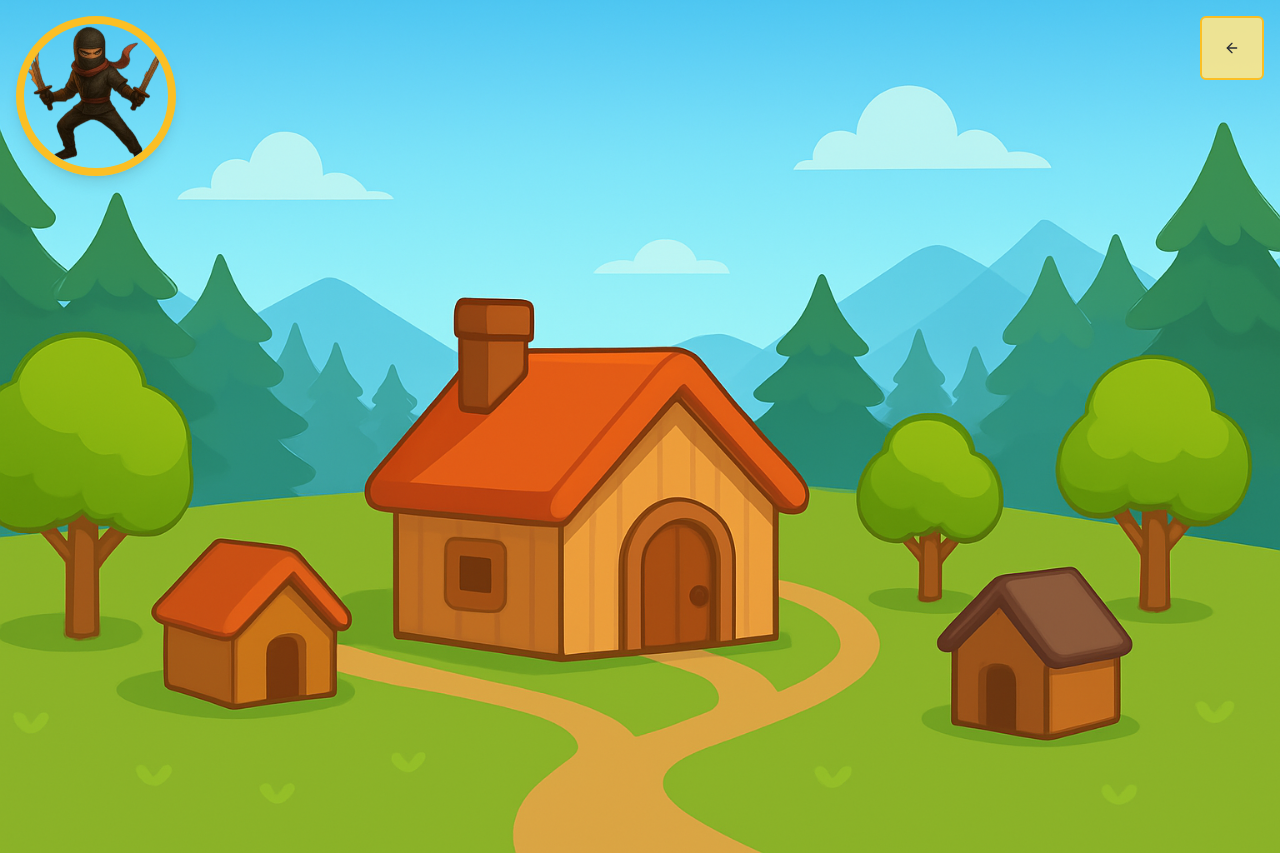
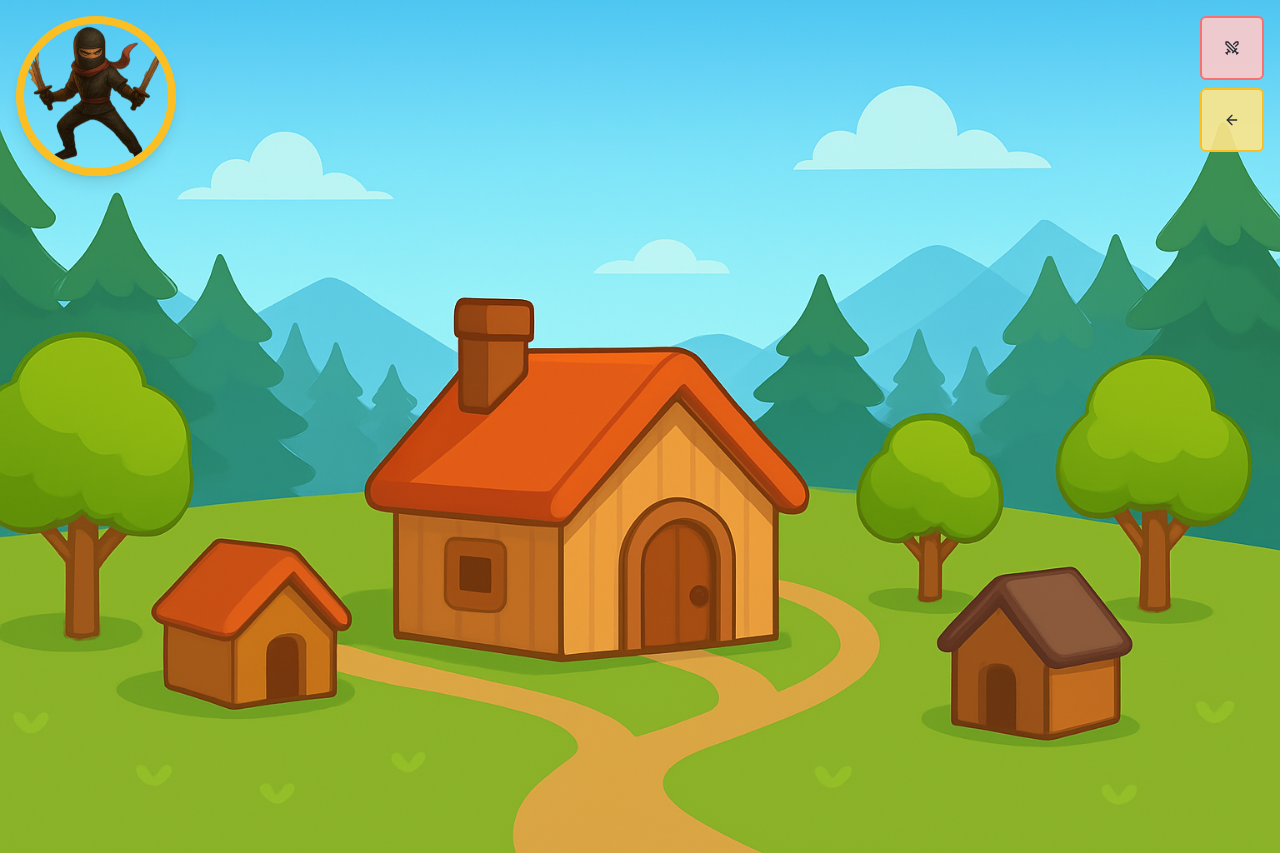
Before and after one commit to oleksandrinjek/epic-clash-legends-mobile, a React (Vite) app: page /village in a window 1280 px wide. Built offline with nearby package versions, Linux system fonts and the light colour scheme.

Commit message:
Add battle button to village

```diff
--- a/src/pages/Village.tsx
+++ b/src/pages/Village.tsx
@@ -8,7 +8,7 @@ import { Button } from '@/components/ui/button';
 import { Card } from '@/components/ui/card';
 import { Badge } from '@/components/ui/badge';
 import { Dialog, DialogContent, DialogHeader, DialogTitle, DialogTrigger } from '@/components/ui/dialog';
-import { ArrowLeft, Coins } from 'lucide-react';
+import { ArrowLeft, Coins, Swords } from 'lucide-react';
 import { toast } from 'sonner';
 
 const Village = () => {
@@ -209,8 +209,13 @@ const Village = () => {
           </Dialog>
         )}
 
-        {/* Back to main menu button - Top Right */}
-        <div className="absolute top-4 right-4 z-20">
+        {/* Navigation buttons - Top Right */}
+        <div className="absolute top-4 right-4 z-20 flex flex-col gap-2">
+          <Link to="/battle">
+            <Button variant="outline" size="icon" className="bg-red-200/90 hover:bg-red-300 border-2 border-red-400 w-16 h-16">
+              <Swords className="h-8 w-8" />
+            </Button>
+          </Link>
           <Link to="/">
             <Button variant="outline" size="icon" className="bg-amber-200/90 hover:bg-amber-300 border-2 border-amber-400 w-16 h-16">
               <ArrowLeft className="h-8 w-8" />
```
